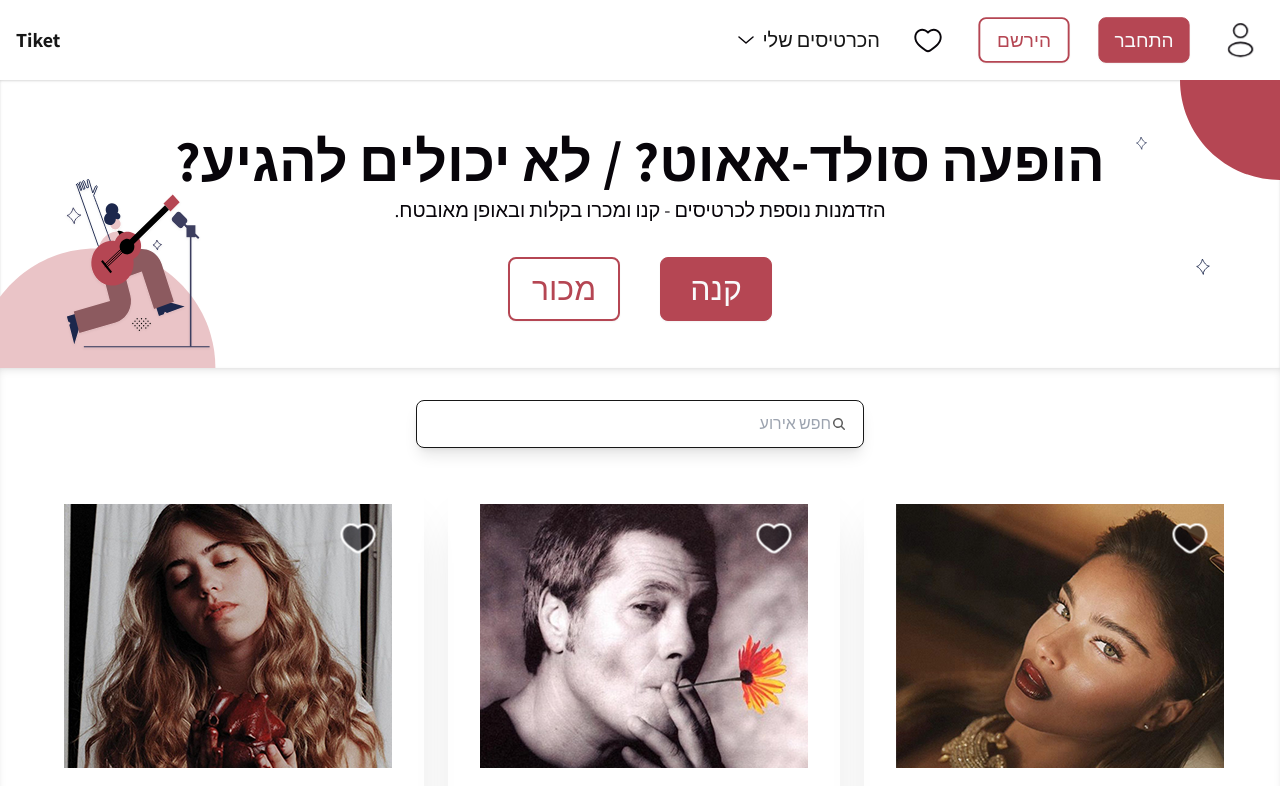
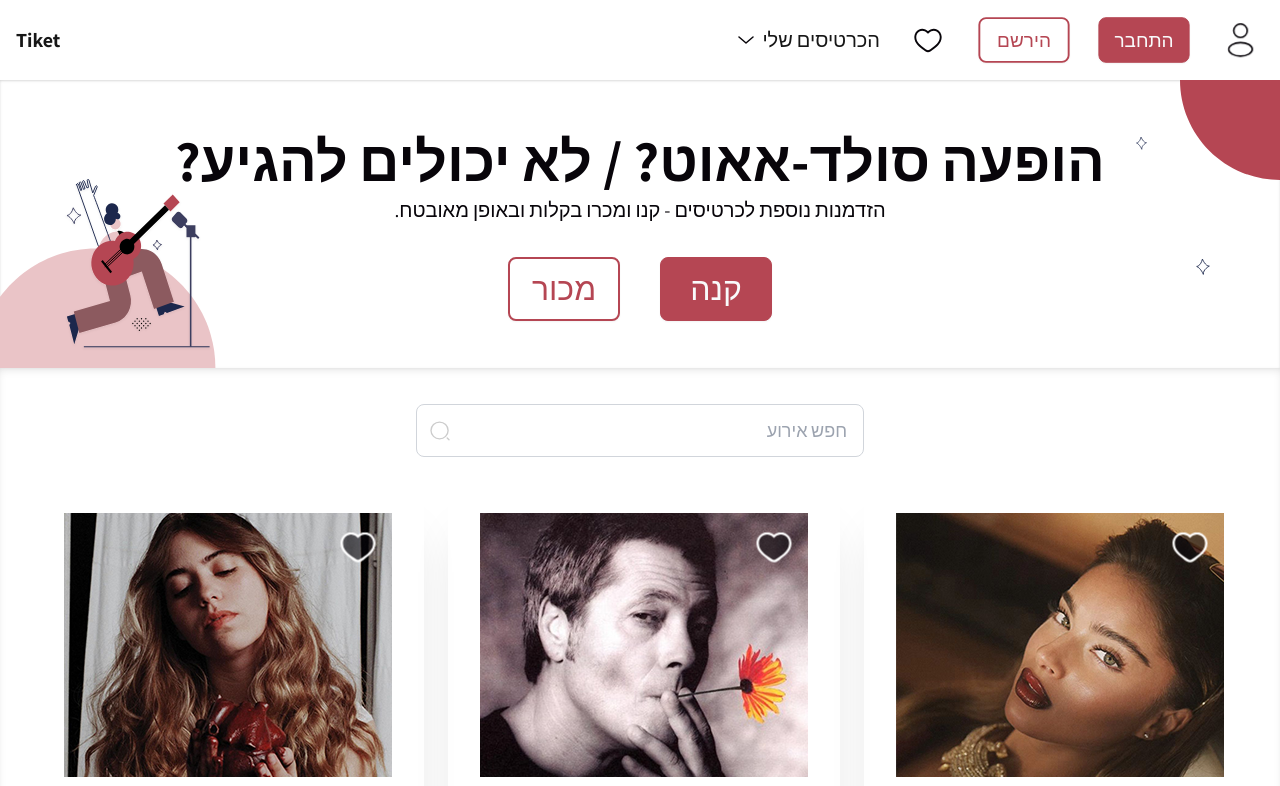
Before and after one commit to tiketuser/Tiket, a Next.js app: page / in a window 1280 px wide. Shown: the top 786 px of the page. Built offline with nearby package versions, Linux system fonts and the light colour scheme.

Commit message:
modifyied search bar

```diff
--- a/app/components/SearchBar/SearchBar.tsx
+++ b/app/components/SearchBar/SearchBar.tsx
@@ -1,30 +1,26 @@
-import React from 'react'
+import Image from 'next/image';
+import SearchIcon from "../../../public/images/SearchBar/Search Icon.svg";
 
 const SearchBar = () => {
   return (
-    <div className='flex justify-center items-center pt-8 dir="rtl" '>
-        <label className="input input-bordered shadow-lg flex items-center w-full max-w-md">
+    <div className="flex justify-center items-center pt-9 sm:mx-0 mx-16">
+      <div className="relative w-full max-w-md">
+        <input
+          type="text"
+          placeholder="חפש אירוע"
+          className="w-full py-3 pl-12 pr-4 rounded-lg border border-gray-300 sm:text-text-medium text-text-small rtl focus:outline-none focus:ring-0 focus:border-gray-300"
+        />
+        <div className="absolute left-3 top-1/2 transform -translate-y-1/2">
+          <Image
+            src={SearchIcon}
+            alt="Search Icon"
+            width={24}
+            height={24}
+          />
+        </div>
+      </div>
+    </div>
+  );
+};
 
-            <svg
-                xmlns="http://www.w3.org/2000/svg"
-                viewBox="0 0 16 16"
-                fill="currentColor"
-                className="h-4 w-4 opacity-70">
-                <path
-                fillRule="evenodd"
-                d="M9.965 11.026a5 5 0 1 1 1.06-1.06l2.755 2.754a.75.75 0 1 1-1.06 1.06l-2.755-2.754ZM10.5 7a3.5 3.5 0 1 1-7 0 3.5 3.5 0 0 1 7 0Z"
-                clipRule="evenodd" />
-            </svg>
-
-            <input
-                type="text"
-                className="grow text-right "
-                dir="rtl"
-                placeholder="חפש אירוע"
-            />
-        </label>
-    </div>
-  )
-}
-
-export default SearchBar
+export default SearchBar;
```
Also changed, not shown: public/images/SearchBar/Search Icon.svg (renamed from public/images/Home Page/Mobile/Search Icon.svg).
